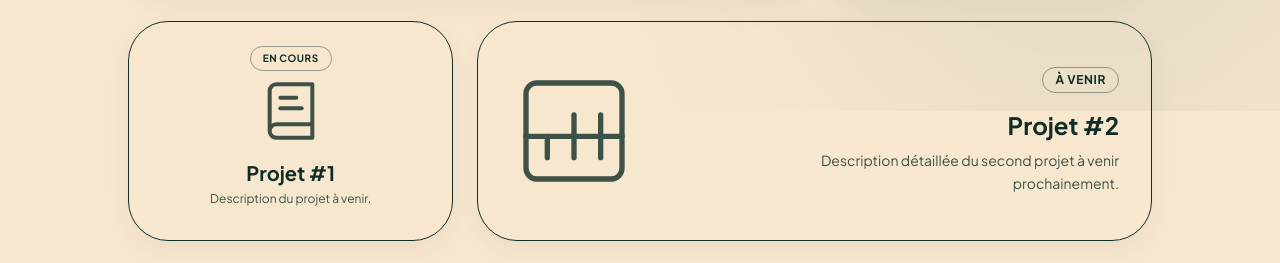
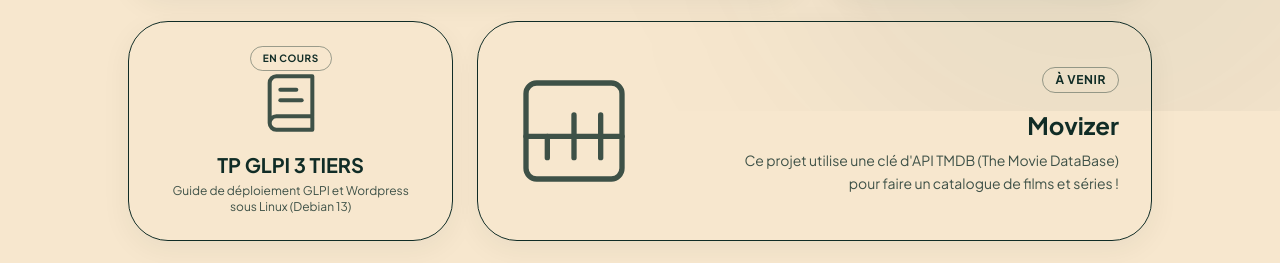
Before and after one commit to wladimirbigand/wladimirbigand.github.io, a plain HTML site: page index.html in a window 1280 px wide. Shown: the part 689-952 px from the top of the page. Drawn offline with nearby package versions, Linux system fonts and the light colour scheme.

Commit message:
Ajout de projets

```diff
--- a/index.html
+++ b/index.html
@@ -118,21 +118,21 @@
             </a>
 
             <!-- Carte 3 : Projet #1 (Format Carré - 1 Colonne en Desktop) -->
-            <a href="#" class="project-card md:col-span-1 group relative flex flex-col items-center justify-center p-6 bg-transparent rounded-[2.5rem] border border-secondary shadow-soft hover:shadow-soft-hover hover:-translate-y-1 active:translate-y-0 transition-all duration-300 min-h-[220px]">
+            <a href="TP_GLPI_3TIERS" class="project-card md:col-span-1 group relative flex flex-col items-center justify-center p-6 bg-transparent rounded-[2.5rem] border border-secondary shadow-soft hover:shadow-soft-hover hover:-translate-y-1 active:translate-y-0 transition-all duration-300 min-h-[220px]">
                 <span class="tag absolute top-6 px-3 py-1 text-[10px] font-bold uppercase tracking-wider border border-secondary/40 rounded-full mb-4">En cours</span>
                 <div class="w-16 h-16 mt-6 mb-4 opacity-80 group-hover:opacity-100 group-hover:scale-110 group-hover:-translate-y-2 transition-all duration-500 text-secondary">
                     <svg xmlns="http://www.w3.org/2000/svg" viewBox="0 0 24 24" fill="none" stroke="currentColor" stroke-width="1.5" stroke-linecap="round" stroke-linejoin="round" class="w-full h-full"><path d="M4 19.5v-15A2.5 2.5 0 0 1 6.5 2H20v20H6.5a2.5 2.5 0 0 1 0-5H20"></path><path d="M8 7h6"></path><path d="M8 11h8"></path></svg>
                 </div>
-                <h2 class="title text-xl font-bold text-center mb-1">Projet #1</h2>
-                <p class="description text-xs opacity-80 text-center px-2">Description du projet à venir.</p>
+                <h2 class="title text-xl font-bold text-center mb-1">TP GLPI 3 TIERS</h2>
+                <p class="description text-xs opacity-80 text-center px-2">Guide de déploiement GLPI et Wordpress sous Linux (Debian 13)</p>
             </a>
 
             <!-- Carte 4 : Projet #2 (Format Large Inversé - 2 Colonnes en Desktop) -->
-            <a href="#" class="project-card md:col-span-2 group relative overflow-hidden flex flex-col md:flex-row-reverse items-center justify-between p-8 bg-transparent rounded-[2.5rem] border border-secondary shadow-soft hover:shadow-soft-hover hover:-translate-y-1 active:translate-y-0 transition-all duration-300 min-h-[220px]">
+            <a href="Movizer" class="project-card md:col-span-2 group relative overflow-hidden flex flex-col md:flex-row-reverse items-center justify-between p-8 bg-transparent rounded-[2.5rem] border border-secondary shadow-soft hover:shadow-soft-hover hover:-translate-y-1 active:translate-y-0 transition-all duration-300 min-h-[220px]">
                 <div class="flex flex-col items-end text-right z-10 w-full md:w-2/3">
                     <span class="tag px-3 py-1 text-xs font-bold uppercase tracking-wider border border-secondary/40 rounded-full mb-4">À venir</span>
-                    <h2 class="title text-2xl font-bold mb-2 group-hover:opacity-80 transition-opacity">Projet #2</h2>
-                    <p class="description text-sm opacity-80 leading-relaxed pl-0 md:pl-4">Description détaillée du second projet à venir prochainement.</p>
+                    <h2 class="title text-2xl font-bold mb-2 group-hover:opacity-80 transition-opacity">Movizer</h2>
+                    <p class="description text-sm opacity-80 leading-relaxed pl-0 md:pl-4">Ce projet utilise une clé d'API TMDB (The Movie DataBase) pour faire un catalogue de films et séries !</p>
                 </div>
                 <div class="w-24 h-24 md:w-32 md:h-32 mt-6 md:mt-0 opacity-80 group-hover:opacity-100 group-hover:scale-110 transition-all duration-500 flex-shrink-0 text-secondary">
                     <svg xmlns="http://www.w3.org/2000/svg" viewBox="0 0 24 24" fill="none" stroke="currentColor" stroke-width="1" stroke-linecap="round" stroke-linejoin="round" class="w-full h-full"><rect width="18" height="18" x="3" y="3" rx="2"></rect><path d="M7 17v-4"></path><path d="M12 17v-8"></path><path d="M17 17V9"></path><path d="M3 13h18"></path></svg>
```
